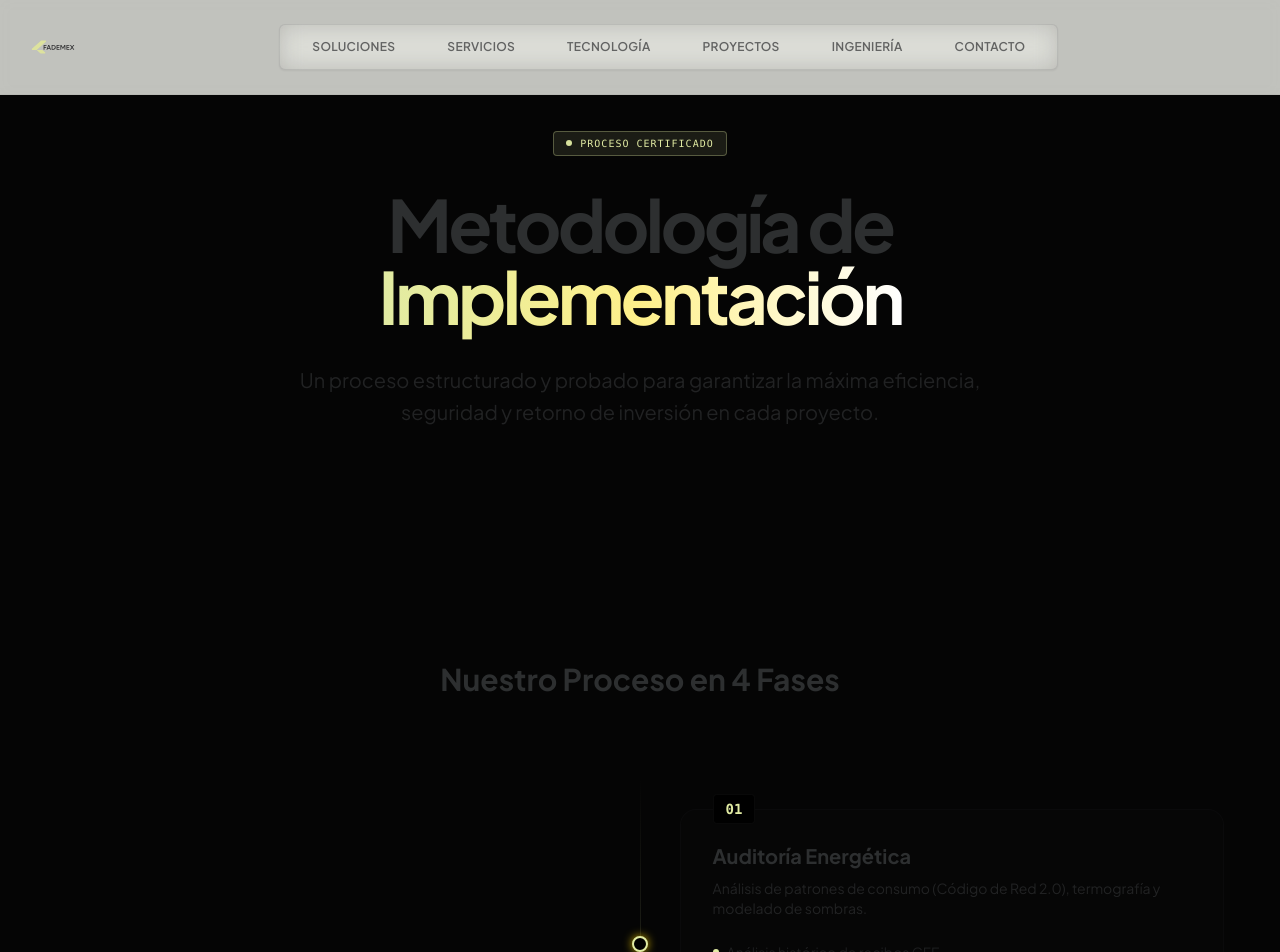
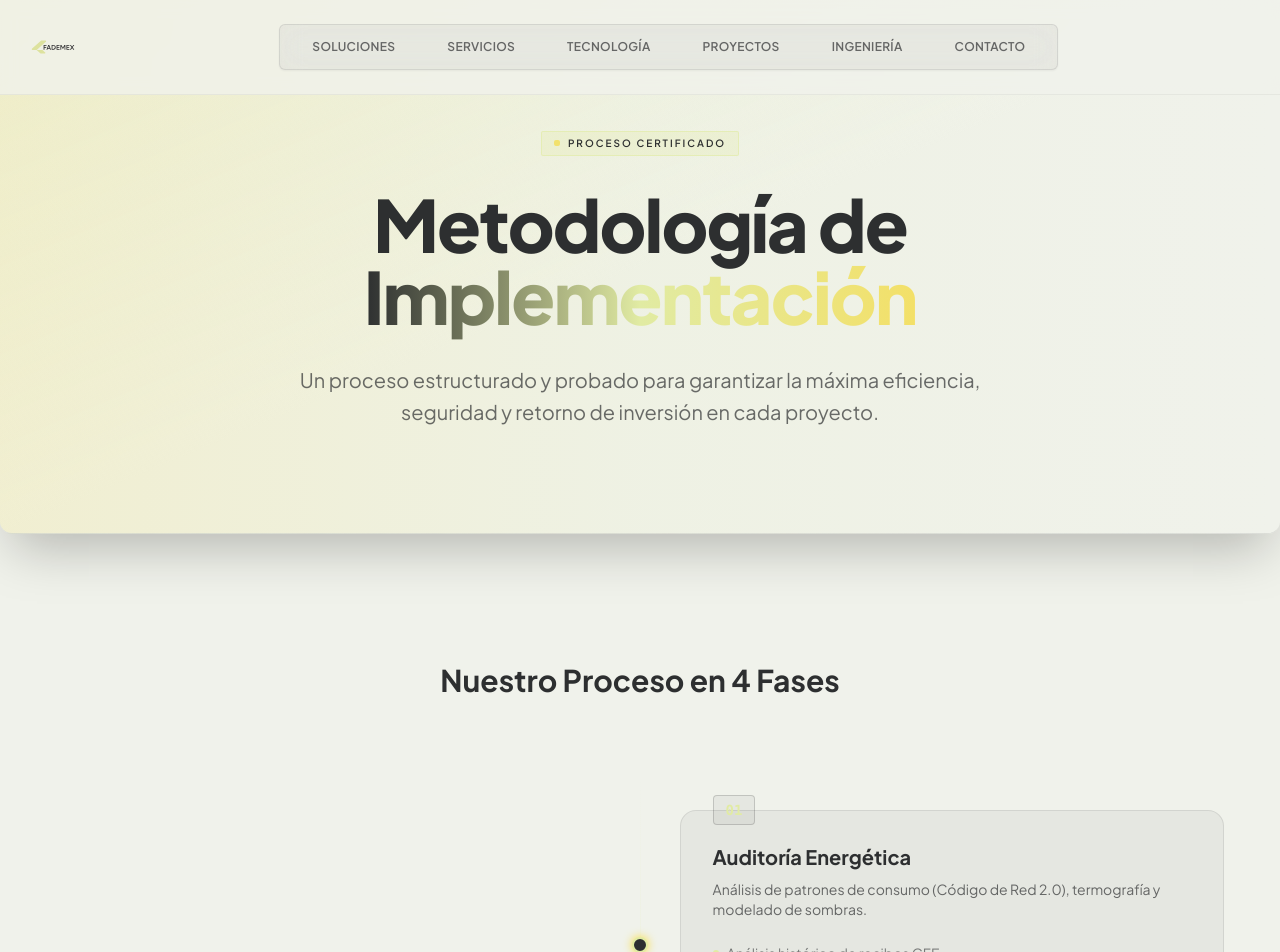
Before and after one commit to anthana-org/fademex-landing, a Next.js app: page /ingenieria in a window 1280 px wide. Shown: the top 952 px of the page. Built offline with nearby package versions, Linux system fonts and the light colour scheme.

Commit message:
Refactor IngenieriaPage styles for improved branding and visual consistency

```diff
--- a/app/ingenieria/page.tsx
+++ b/app/ingenieria/page.tsx
@@ -7,32 +7,33 @@ import Link from 'next/link'
 
 export default function IngenieriaPage() {
   return (
-    <div className="font-sans text-ink min-h-screen bg-[#050505]">
+    <div className="font-sans text-ink min-h-screen bg-canvas">
       {/* Fixed Background Elements */}
       <div className="fixed inset-0 -z-10">
         <div className="absolute inset-0 bg-grid-pattern opacity-40"></div>
-        <div className="absolute top-0 left-0 w-[800px] h-[800px] bg-highlight/20 rounded-full blur-[120px] -translate-x-1/2 -translate-y-1/2"></div>
-        <div className="absolute bottom-0 right-0 w-[600px] h-[600px] bg-accent-gold/30 rounded-full blur-[120px] translate-x-1/3 translate-y-1/3"></div>
+        <div className="absolute top-0 left-0 w-[720px] h-[720px] bg-highlight/20 rounded-full blur-[140px] -translate-x-1/2 -translate-y-1/2"></div>
+        <div className="absolute bottom-0 right-0 w-[560px] h-[560px] bg-accent-gold/30 rounded-full blur-[140px] translate-x-1/3 translate-y-1/3"></div>
       </div>
 
       <Navigation />
 
       {/* Hero Section */}
-      <section className="relative min-h-[50vh] flex items-center pt-32 pb-16 overflow-hidden">
+      <section className="relative min-h-[50vh] flex items-center pt-32 pb-16 overflow-hidden bg-gradient-to-br from-accent-gold/15 via-canvas to-canvas text-ink shadow-2xl rounded-b-xl border-b border-ink/10">
+        <div className="absolute inset-0 bg-gradient-to-r from-highlight/20 via-accent-gold/10 to-transparent pointer-events-none"></div>
         <div className="container mx-auto px-6 relative z-10">
           <div className="max-w-4xl mx-auto text-center">
             <Reveal>
-              <div className="inline-flex items-center px-3 py-1 rounded border border-accent-gold/30 bg-accent-gold/10 text-accent-gold text-[10px] font-mono tracking-widest mb-8 uppercase">
-                <span className="w-1.5 h-1.5 rounded-full bg-accent-gold mr-2 animate-pulse"></span>
+              <div className="inline-flex items-center px-3 py-1 rounded-sm border border-accent-gold/60 bg-accent-gold/25 text-ink text-[10px] font-semibold tracking-[0.2em] mb-8 uppercase">
+                <span className="w-1.5 h-1.5 rounded-sm bg-highlight mr-2 animate-pulse"></span>
                 Proceso Certificado
               </div>
             </Reveal>
 
             <Reveal delay={100}>
-              <h1 className="text-6xl md:text-7xl font-bold tracking-tighter text-ink mb-8 leading-[0.9]">
+              <h1 className="text-6xl md:text-7xl font-extrabold tracking-tight text-ink mb-8 leading-[0.9]">
                 Metodología de
                 <br />
-                <span className="text-transparent bg-clip-text bg-gradient-to-r from-accent-gold via-yellow-200 to-white">
+                <span className="text-transparent bg-clip-text bg-gradient-to-r from-ink via-accent-gold to-highlight">
                   Implementación
                 </span>
               </h1>
@@ -119,7 +120,7 @@ export default function IngenieriaPage() {
                         i % 2 === 0 ? 'text-left' : 'text-left md:text-right'
                       }`}
                     >
-                      <span className="absolute -top-4 bg-black border border-ink/20 px-3 py-1 rounded text-accent-gold font-mono text-sm font-bold">
+                      <span className="absolute -top-4 bg-ink/5 border border-ink/20 px-3 py-1 rounded text-accent-gold font-mono text-sm font-bold">
                         {item.step}
                       </span>
                       <h4 className="text-xl font-bold text-ink mb-2">
@@ -147,7 +148,7 @@ export default function IngenieriaPage() {
                     </div>
                   </div>
                   <div className="relative z-10">
-                    <div className="w-4 h-4 bg-black border-2 border-accent-gold rounded-full shadow-[0_0_10px_rgba(255,215,0,0.8)]"></div>
+                    <div className="w-4 h-4 bg-ink border-2 border-accent-gold rounded-full shadow-[0_0_10px_rgba(255,215,0,0.8)]"></div>
                   </div>
                   <div className="md:w-1/2"></div>
                 </div>
@@ -198,7 +199,7 @@ export default function IngenieriaPage() {
 
           {/* CTA Section */}
           <Reveal delay={400}>
-            <div className="mt-20 text-center bg-gradient-to-r from-black/80 to-black/60 border border-ink/10 rounded-3xl p-12 backdrop-blur-sm">
+            <div className="mt-20 text-center bg-gradient-to-r from-accent-gold/10 via-white/70 to-white/80 border border-ink/10 rounded-3xl p-12 backdrop-blur-sm shadow-2xl">
               <h3 className="text-3xl font-bold text-ink mb-4">
                 ¿Listo para comenzar tu proyecto?
               </h3>
@@ -209,13 +210,13 @@ export default function IngenieriaPage() {
               <div className="flex gap-4 justify-center flex-wrap">
                 <Link
                   href="/contacto"
-                  className="px-8 py-4 bg-accent-gold hover:bg-yellow-300 text-ink font-bold rounded-lg transition-all shadow-[0_0_20px_rgba(255,215,0,0.3)]"
+                  className="px-8 py-4 bg-accent-gold hover:bg-highlight text-ink font-extrabold rounded-md transition-all shadow-[0_20px_40px_rgba(225,235,163,0.35)]"
                 >
                   Agendar Consultoría
                 </Link>
                 <Link
                   href="/proyectos"
-                  className="px-8 py-4 border border-ink/20 hover:bg-ink/5 text-ink font-medium rounded-lg transition-all"
+                  className="px-8 py-4 border border-ink/20 hover:bg-ink/5 text-ink font-semibold rounded-md transition-all"
                 >
                   Ver Proyectos Realizados
                 </Link>
```
